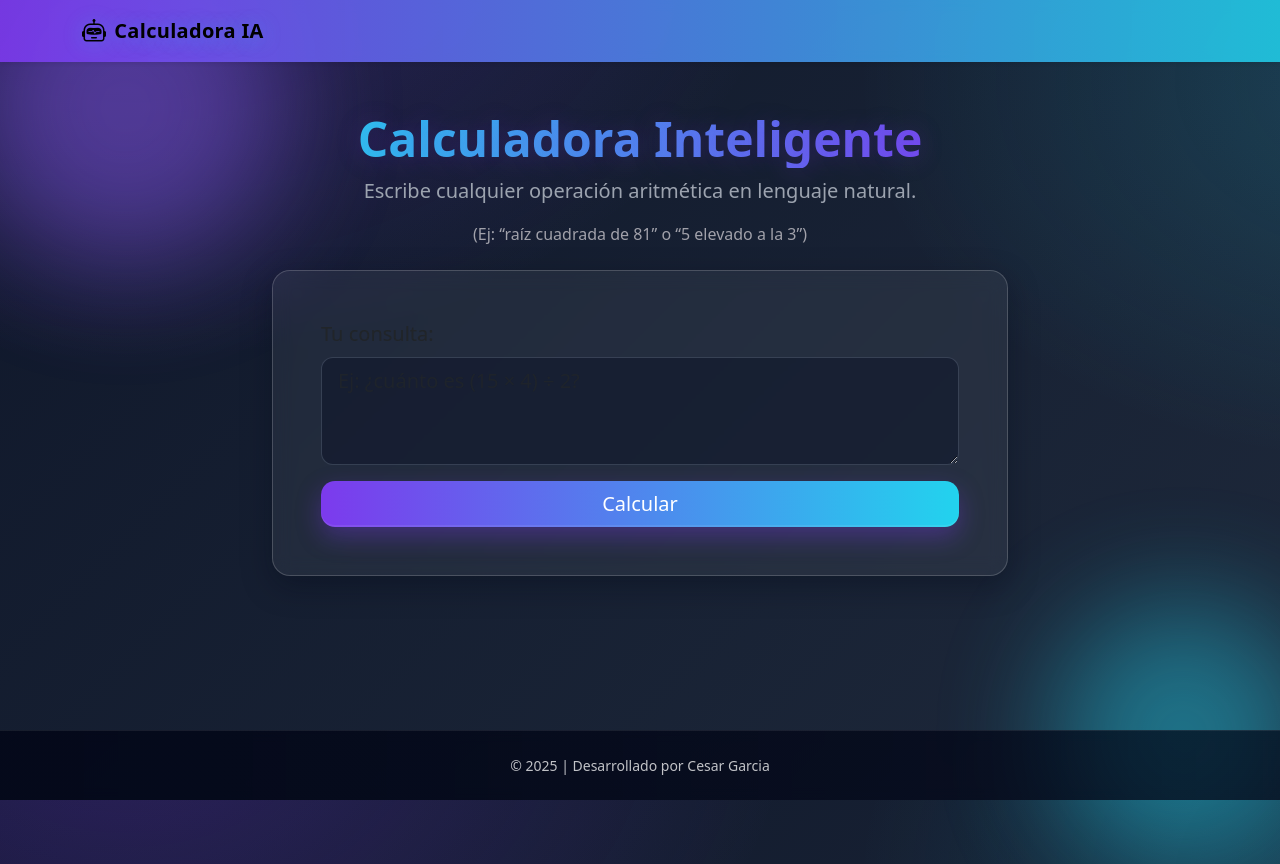
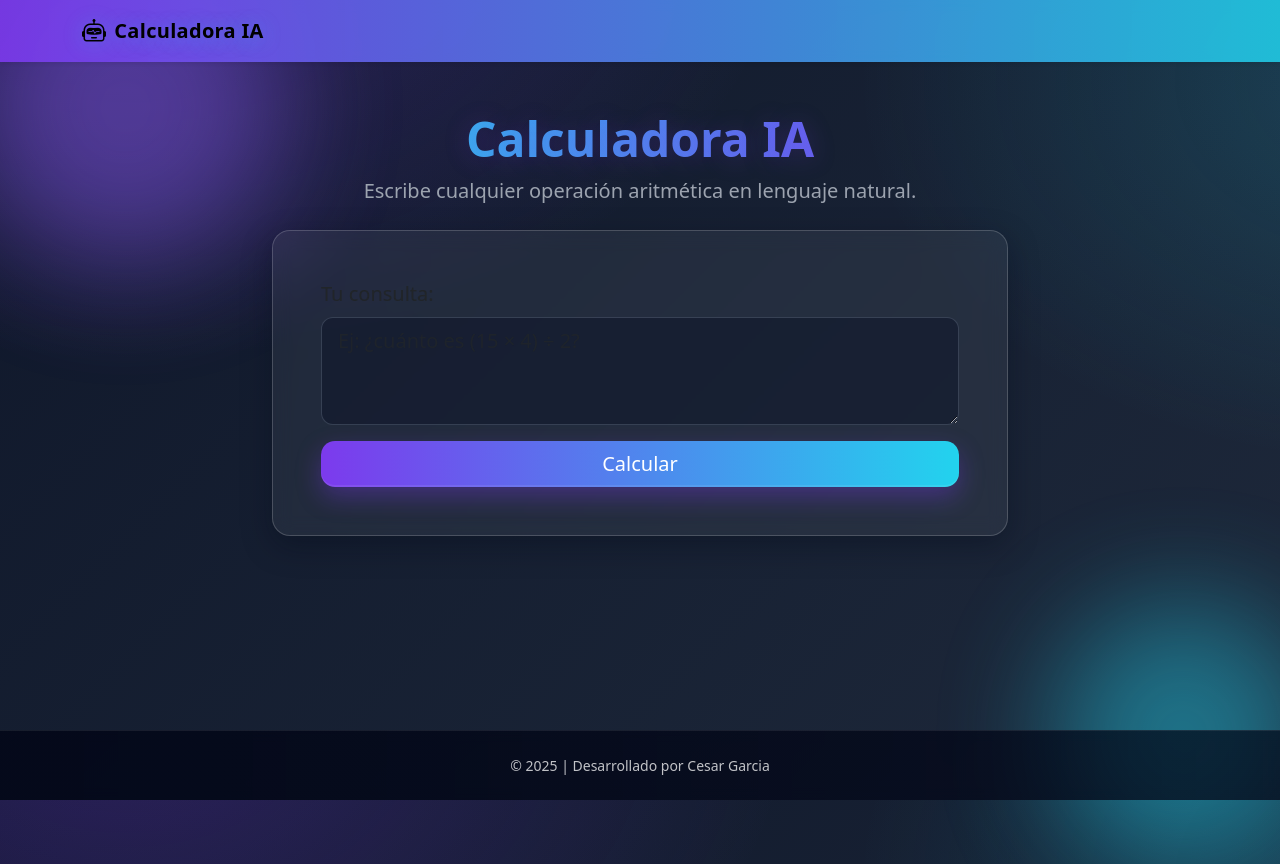
Before and after one commit to Chicharo07/CHAT_AWS, a plain HTML site: page index.html in a window 1280 px wide. Shown: the top 864 px of the page. Drawn offline with nearby package versions, Linux system fonts and the light colour scheme.

Commit message:
Update index.html

```diff
--- a/index.html
+++ b/index.html
@@ -172,9 +172,8 @@
       <div class="col-lg-8 offset-lg-2">
 
         <div class="text-center mb-4">
-          <h1 class="display-5 fw-bold title-gradient">Calculadora Inteligente</h1>
+          <h1 class="display-5 fw-bold title-gradient">Calculadora IA</h1>
           <p class="lead lead-muted">Escribe cualquier operación aritmética en lenguaje natural.</p>
-          <p class="tiny-muted">(Ej: “raíz cuadrada de 81” o “5 elevado a la 3”)</p>
         </div>
 
         <div class="card card-glass">
```
